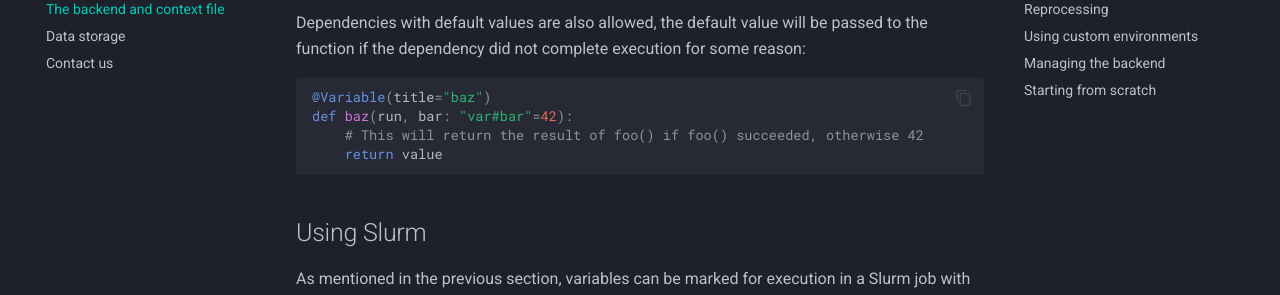
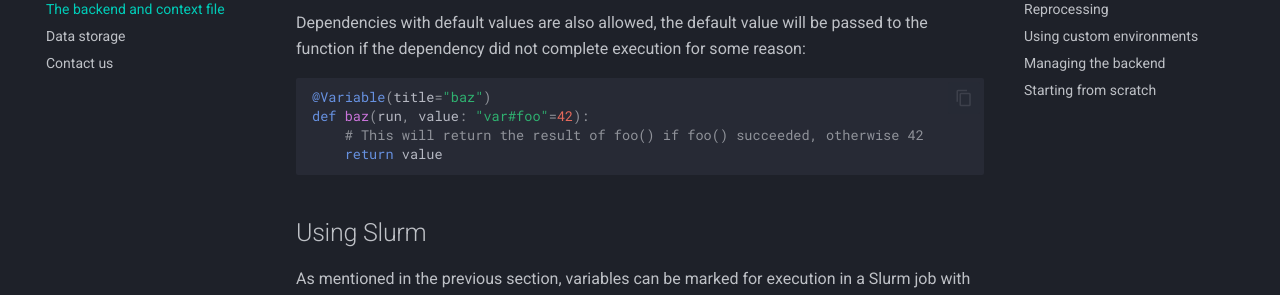
Before and after one commit to European-XFEL/DAMNIT, an MkDocs documentation site: the page built from docs/backend.md, in a window 1280 px wide and 900 px high, scrolled down 2601 px. Shown: the part 153-448 px from the top of the window. Built offline with MkDocs 1.6.1 and Material for MkDocs 9.7.7, drawn with Linux system fonts in a browser that asks for light colours; comment, search, counter and statistics services are not loaded.

Commit message:
Fix a context file example

````diff
--- a/docs/backend.md
+++ b/docs/backend.md
@@ -104,7 +104,7 @@ passed to the function if the dependency did not complete execution for some
 reason:
 ```python
 @Variable(title="baz")
-def baz(run, bar: "var#bar"=42):
+def baz(run, value: "var#foo"=42):
     # This will return the result of foo() if foo() succeeded, otherwise 42
     return value
 ```
````
